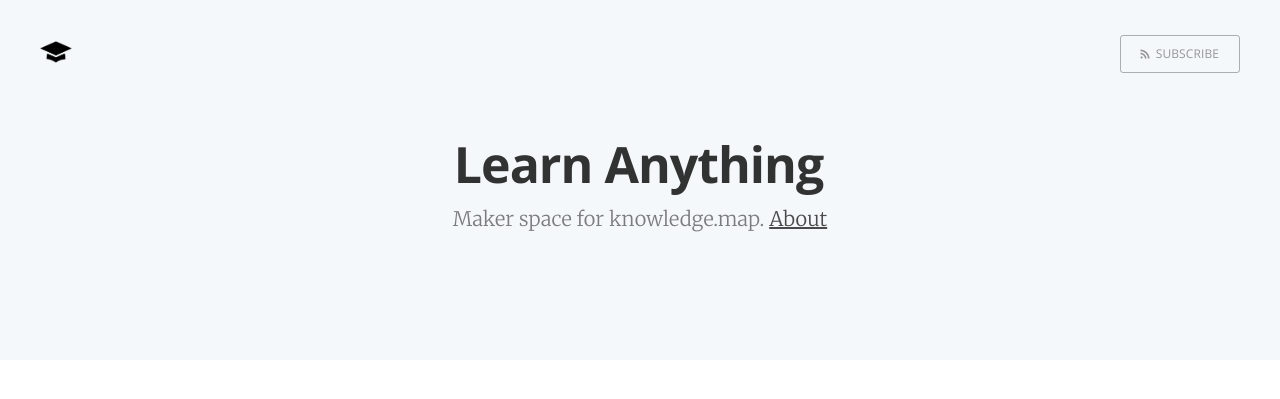
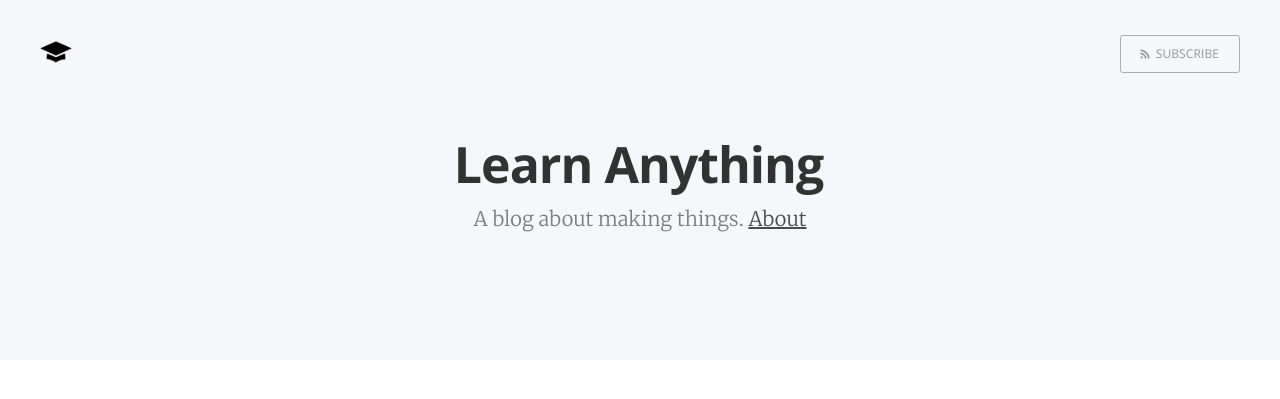
Before and after one commit to jeffreyyoung/learn-anything.github.io, a Jekyll site: the page built from index.html, in a window 1280 px wide. Shown: the top 399 px of the page. Built offline with Jekyll 4.4.1, drawn with Linux system fonts in a browser that asks for light colours; the list of posts is cut into pages by our own code.

Commit message:
Update _config.yml

```diff
--- a/_config.yml
+++ b/_config.yml
@@ -1,5 +1,5 @@
 name: Learn Anything
-description: Maker space for knowledge.map
+description: A blog about making things
 meta_description: "Learn anything"
 
 markdown: kramdown
```
